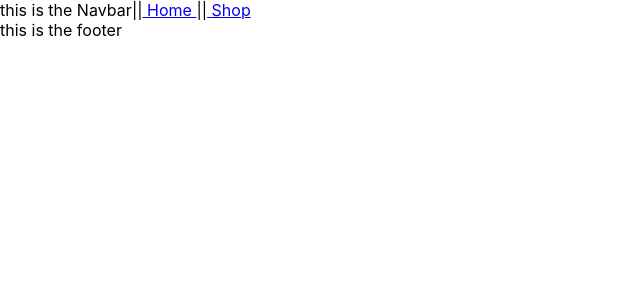
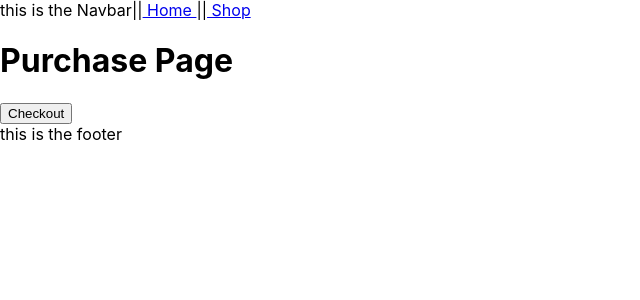
Before and after one commit to mvanzo/Client_Stu_Knits, a React (Create React App) app: page /checkout/1 in a window 1280 px wide. Shown: the top 300 px of the page, without its empty margins (0-640 px from the left). Built offline with nearby package versions, Linux system fonts and the light colour scheme.

Commit message:
adds stripe checkout basic functionality

```diff
--- a/src/App.js
+++ b/src/App.js
@@ -3,6 +3,7 @@ import Home from './components/pages/Home';
 import Navbar from './components/layout/Navbar';
 import Footer from './components/layout/Footer';
 import Shop from './components/pages/Shop';
+import Checkout from './components/pages/Checkout';
 import {
   BrowserRouter as Router,
   Route,
@@ -23,6 +24,10 @@ export default function App() {
             path='/shop'
             element={<Shop/>}
           />
+          <Route
+            path='/checkout/:id'
+            element={<Checkout />}
+          />
         </Routes>
         <Footer/>
       </div>
--- /dev/null
+++ b/src/components/pages/Checkout.jsx
@@ -0,0 +1,36 @@
+export default function Checkout(){
+
+    const handleCheckout = () => {
+        console.log('button clicked')
+        fetch(`${process.env.REACT_APP_SERVER_URL}/api-v1/checkout`, {
+            method: 'POST',
+            headers: {
+                'Content-Type': 'application/json'
+            },
+            body: JSON.stringify({
+                items: [
+                    { id: 1, quantity: 3 },
+                    { id: 2, quantity: 1 }
+                ],
+            }),
+        })
+            .then(res=> {
+                if(res.ok) return res.json()
+                return res.json().then(json => Promise.reject(json))
+            })
+            .then(({ url }) => {
+                // console.log(url)
+                window.location = url
+            })
+            .catch(e => {
+                console.error(e.error)
+            })
+    }
+
+    return(
+        <div>
+            <h1>Purchase Page</h1>
+            <button onClick={handleCheckout}>Checkout</button>
+        </div>
+    )
+}
--- a/src/components/pages/Shop.jsx
+++ b/src/components/pages/Shop.jsx
@@ -19,7 +19,7 @@ export default function Shop(){
                 <img src={product.imgUrl} alt={product.name} />
                 <div className="product-info description">
                     <p>{product.description}</p>
-                    <a href="#">Place Order</a>
+                    <a href={'/checkout/'+idx}>Place Order</a>
                     <p>{product.name}</p>
                     <p><strong>${product.price}</strong></p>
                 </div>
```
